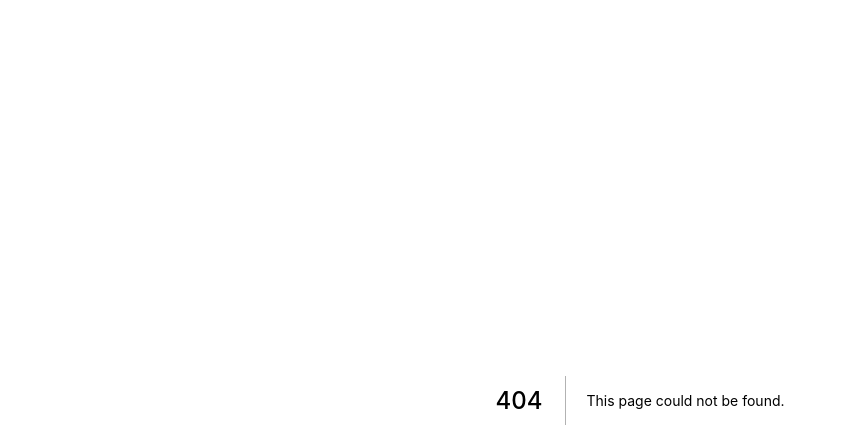
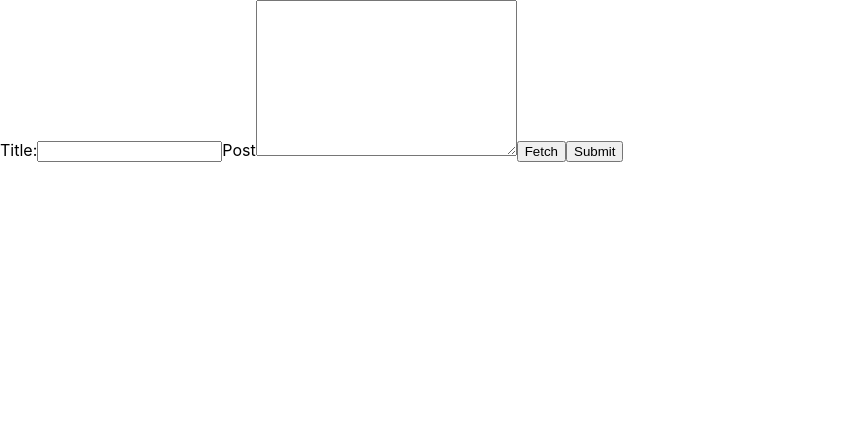
Before and after one commit to GxbrielTxrres/dailywebapp, a Next.js app: page /blog in a window 1280 px wide. Before the commit this address had no page. Shown: the top 448 px of the page, without its empty margins (0-847 px from the left). Built offline with nearby package versions, Linux system fonts and the light colour scheme.

Commit message:
added the blog page, haven't connected the db yet

```diff
--- a/components/weather.js
+++ b/components/weather.js
@@ -6,7 +6,6 @@ const Weather = (props) => {
   return (
     <>
       <div className="text-center">
-        {console.log(props)}
         <h2>{date}</h2>
         <h1>
           {props.city}, {props.state}
--- /dev/null
+++ b/data/posts.js
@@ -0,0 +1,7 @@
+export const posts = [
+  {
+    id: 0,
+    title: "Test",
+    post: "Test",
+  },
+];
--- a/package.json
+++ b/package.json
@@ -9,12 +9,14 @@
     "lint": "next lint"
   },
   "dependencies": {
+    "body-parser": "^1.20.0",
     "bootstrap": "^5.2.1",
     "classnames": "^2.3.2",
     "next": "12.3.1",
     "react": "18.2.0",
     "react-bootstrap": "^2.5.0",
-    "react-dom": "18.2.0"
+    "react-dom": "18.2.0",
+    "util": "^0.12.4"
   },
   "devDependencies": {
     "eslint": "8.23.1",
--- a/pages/api/hello.js
+++ /dev/null
@@ -1,5 +0,0 @@
-// Next.js API route support: https://nextjs.org/docs/api-routes/introduction
-
-export default function handler(req, res) {
-  res.status(200).json({ name: 'John Doe' })
-}
--- /dev/null
+++ b/pages/api/posts.js
@@ -0,0 +1,18 @@
+import { posts } from "../../data/posts";
+
+export default function handler(req, res) {
+  if (req.method === "GET") {
+    res.status(200).json(posts);
+  } else if (req.method === "POST") {
+    const post = req.body.post;
+    const title = req.body.title;
+    const newPost = {
+      id: Date.now(),
+      title: title,
+      body: post,
+    };
+    posts.push(newPost);
+    console.log(posts);
+    res.status(201).json({ newPost });
+  }
+}
--- /dev/null
+++ b/pages/blog/index.js
@@ -0,0 +1,57 @@
+import { useState } from "react";
+import styles from "../../styles/Form.module.css";
+export default function blogPosts() {
+  const [posts, setPosts] = useState([]);
+  const [post, setPost] = useState("");
+  const [title, setTitle] = useState("");
+
+  const fetchPosts = async () => {
+    const res = await fetch("/api/posts");
+    const data = await res.json();
+    setPosts(data);
+    console.log(posts);
+  };
+
+  const submitPost = async () => {
+    const response = await fetch("/api/posts", {
+      method: "POST",
+      body: JSON.stringify({ post, title }),
+      headers: {
+        "Content-Type": "application/json",
+      },
+    });
+    const data = await response.json();
+    console.log(data);
+  };
+
+  return (
+    <>
+      <div className={styles.div}>
+        <label htmlFor="title">Title:</label>
+        <input
+          type="text"
+          value={title}
+          onChange={(e) => setTitle(e.target.value)}
+          name="title"
+        />
+        <label htmlFor="post">Post</label>
+        <textarea
+          onChange={(e) => setPost(e.target.value)}
+          value={post}
+          name="post"
+          rows="10"
+          cols="30"
+        ></textarea>
+        <button onClick={fetchPosts}>Fetch</button>
+        {posts.map((post) => {
+          return (
+            <div key={post.id}>
+              {post.body} {post.title}
+            </div>
+          );
+        })}
+        <button onClick={submitPost}>Submit</button>
+      </div>
+    </>
+  );
+}
--- a/pages/index.js
+++ b/pages/index.js
@@ -1,12 +1,11 @@
 import { loadImage } from "../lib/NasaImg";
-import styles from "../styles/Home.module.css";
 import Head from "next/head";
 import NasaButton from "../components/nasaButton";
 import Weather from "../components/weather";
 import { loadWeather } from "../lib/Weather";
+import Form from "../components/Form";
 
 export default function Home(props) {
-  console.log(props.weather);
   return (
     <div>
       <Head>
@@ -21,6 +20,7 @@ export default function Home(props) {
         desc={props.weather.data[0].weather.description}
       />
       <NasaButton imgUrl={props.data[0].hdurl} />
+      <Form />
     </div>
   );
 }
@@ -28,5 +28,6 @@ export default function Home(props) {
 export async function getStaticProps(context) {
   const data = await loadImage();
   const weather = await loadWeather();
+
   return { props: { data, weather } };
 }
--- /dev/null
+++ b/styles/Form.module.css
@@ -0,0 +1,4 @@
+.div {
+  position: absolute;
+  z-index: 10;
+}
```
Also changed, not shown: components/Form.js (added, +20 -0 lines), 2 other files (tests, documents, lock files or other folders).
